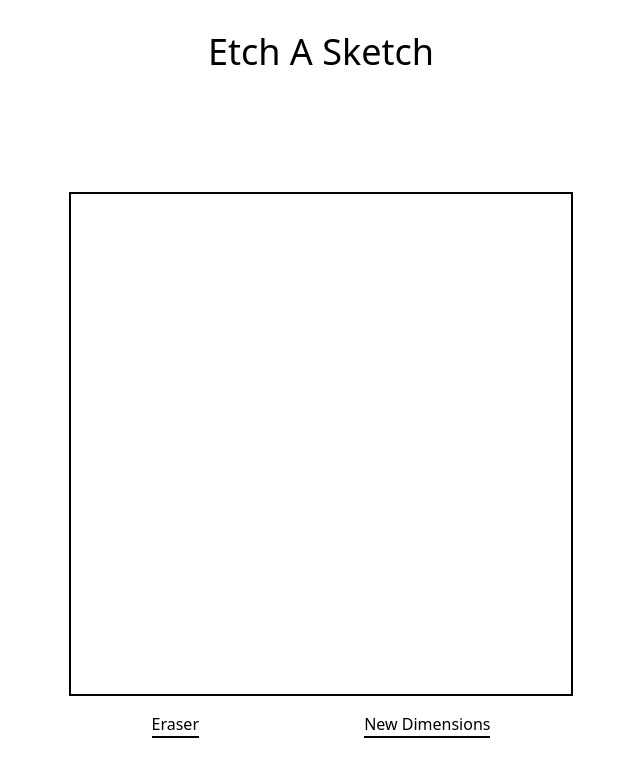
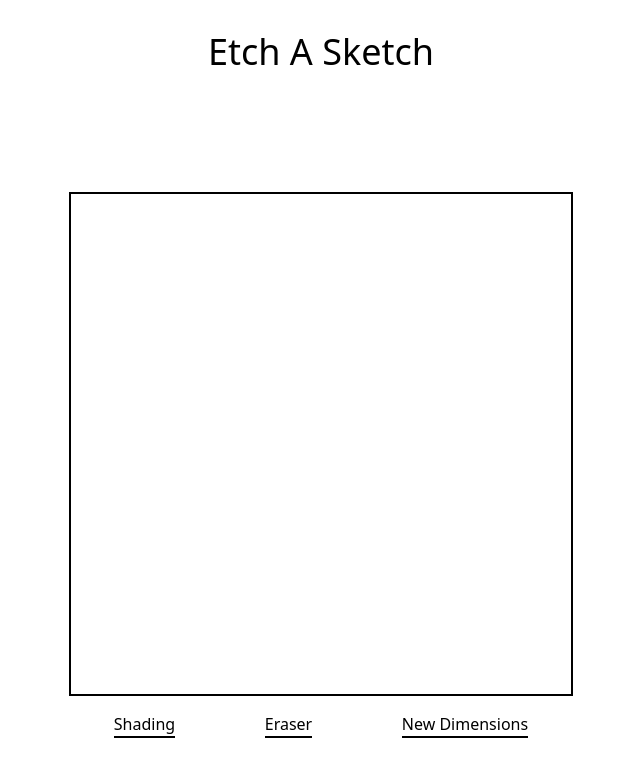
Before and after one commit to Epoza/etch-a-sketch-v2, a website: page public/index.html in a window 1280 px wide. Shown: the whole page, without its empty margins (319-959 px from the left). Drawn offline with Linux system fonts and the light colour scheme.

Commit message:
add shading button

```diff
--- a/public/index.html
+++ b/public/index.html
@@ -13,7 +13,10 @@
     <div class="mx-auto my-auto w-max mt-24" id="content-container">
         <div class="div_container inline-grid border-2 border-black"></div>
         <div class="flex justify-around mt-4" id="button-container">
-            <button class="border-b-2 border-black flex items-center" id="eraseButton">
+            <button class="toggle_button_state border-b-2 border-black flex items-center" id="shadingButton" data-variable="shadingClicked">
+                <span>Shading</span>
+            </button>
+            <button class="toggle_button_state border-b-2 border-black flex items-center" id="eraseButton" data-variable="eraserClicked">
                 <span>Eraser</span>
             </button>
             <button class="border-b-2 border-black flex items-center" id="dimensionsButton">
```
